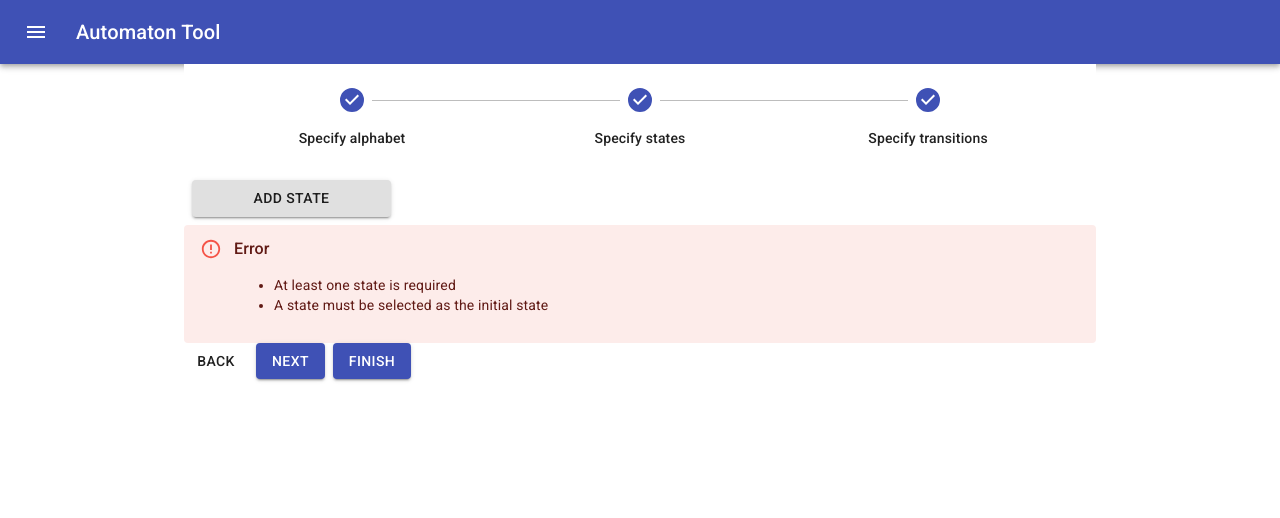
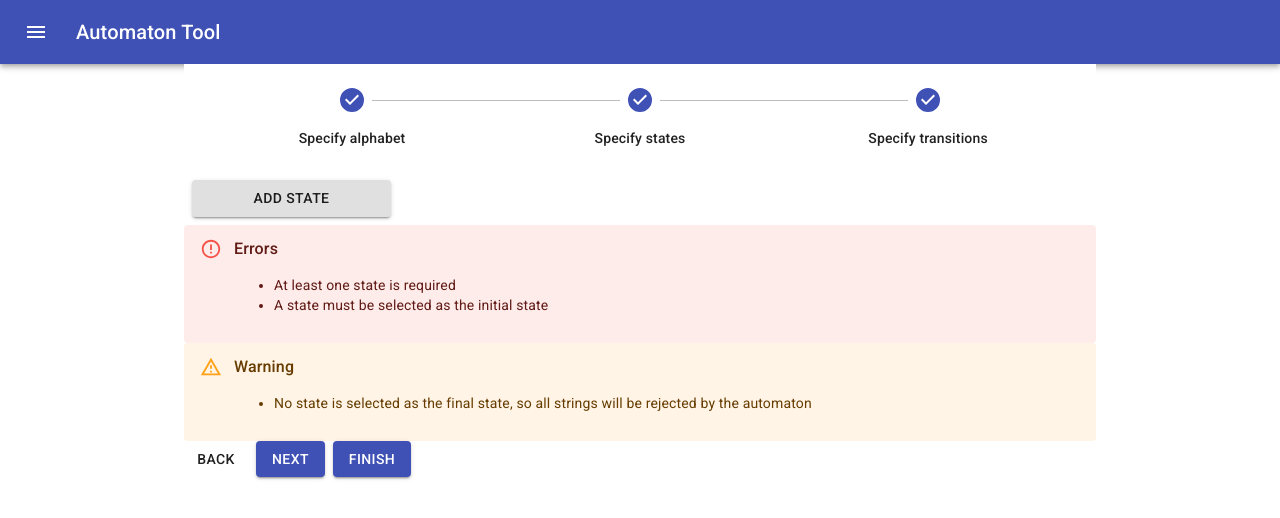
Before and after one commit to Ruben9922/automaton-tool-react, a React (Create React App) app: page /create in a window 1280 px wide. Both pictures are taken after a click on the button "NEXT". Shown: the top 518 px of the page. Built offline with nearby package versions, Linux system fonts and the light colour scheme.

Commit message:
Display warning when no state is marked as final state

```diff
--- a/src/StatesInput.js
+++ b/src/StatesInput.js
@@ -36,11 +36,19 @@ export default function StatesInput({states, onStatesChange, initialStateIndex,
         exactlyOneInitialState: initialStateIndex >= 0 && initialStateIndex < states.count(),
     });
 
+    const warnings = Map({
+        atLeastOneFinalState: !finalStateIndices.isEmpty(),
+    });
+
     const errorMessages = Map({
         isNonEmpty: "At least one state is required",
         areStateNamesNonEmpty: "State name cannot be left blank",
         areStateNamesUnique: "State name must be unique",
         exactlyOneInitialState: "A state must be selected as the initial state"
+    });
+
+    const warningMessages = Map({
+        atLeastOneFinalState: "No state is selected as the final state, so all strings will be rejected by the automaton",
     });
 
     const errorState = Map({
@@ -56,9 +64,13 @@ export default function StatesInput({states, onStatesChange, initialStateIndex,
             ),
     });
 
-    const alertText = List([
+    const errorAlertText = List([
         errors.get("isNonEmpty") || errorMessages.get("isNonEmpty"),
         errors.get("exactlyOneInitialState") || errorMessages.get("exactlyOneInitialState"),
+    ]).filter(x => x !== true);
+
+    const warningAlertText = List([
+        warnings.get("atLeastOneFinalState") || warningMessages.get("atLeastOneFinalState"),
     ]).filter(x => x !== true);
 
     const handleAddStateClick = () => {
@@ -128,11 +140,21 @@ export default function StatesInput({states, onStatesChange, initialStateIndex,
                 ))}
                 <Button onClick={handleAddStateClick} variant="contained">Add state</Button>
             </form>
-            {alertText.isEmpty() || (
+            {errorAlertText.isEmpty() || (
                 <Alert severity="error">
-                    <AlertTitle>Error</AlertTitle>
+                    <AlertTitle>{errorAlertText.count() === 1 ? "Error" : "Errors"}</AlertTitle>
                     <ul>
-                        {alertText.map((message, index) => (
+                        {errorAlertText.map((message, index) => (
+                            <li key={index}>{message}</li>
+                        ))}
+                    </ul>
+                </Alert>
+            )}
+            {warningAlertText.isEmpty() || (
+                <Alert severity="warning">
+                    <AlertTitle>{warningAlertText.count() === 1 ? "Warning" : "Warnings"}</AlertTitle>
+                    <ul>
+                        {warningAlertText.map((message, index) => (
                             <li key={index}>{message}</li>
                         ))}
                     </ul>
```
